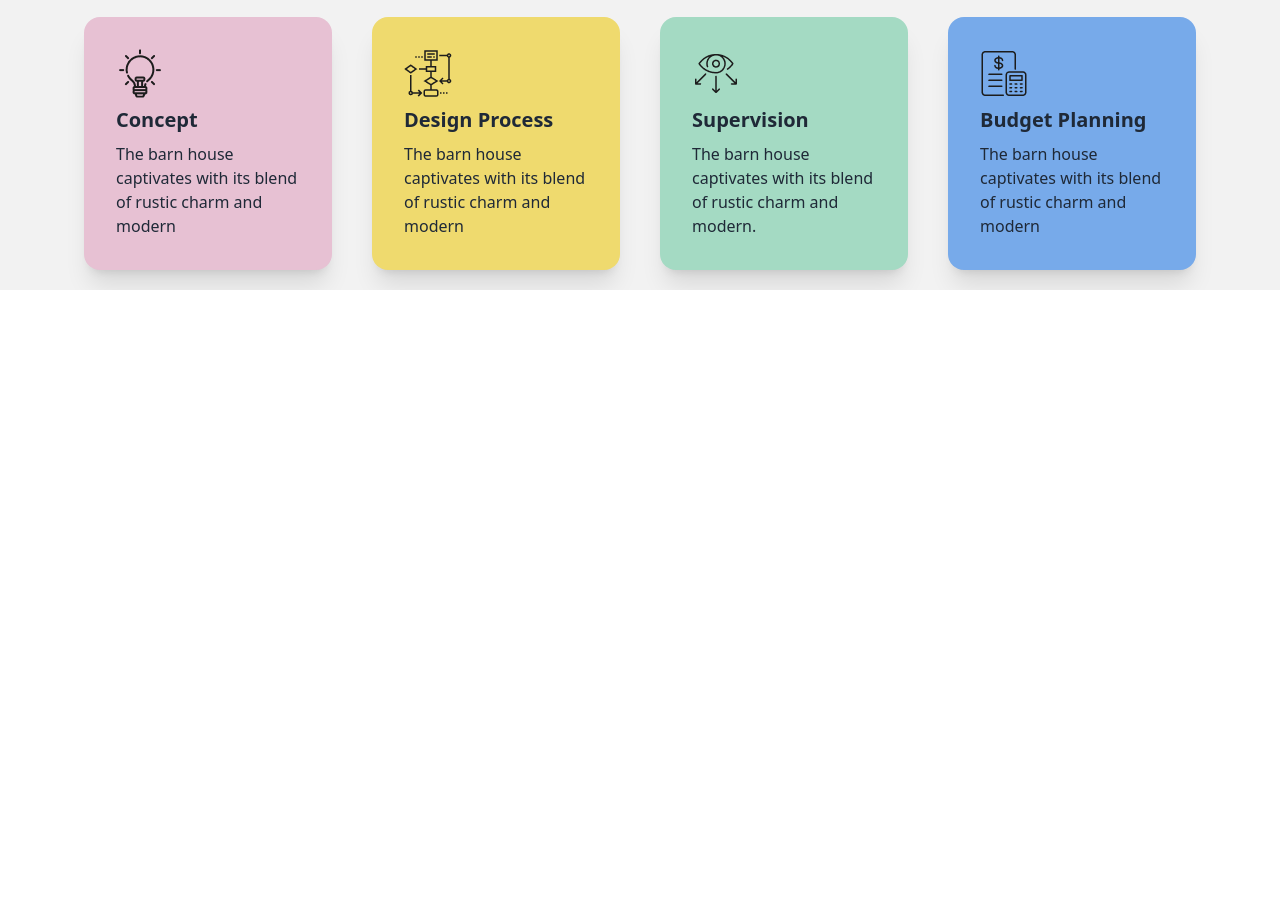
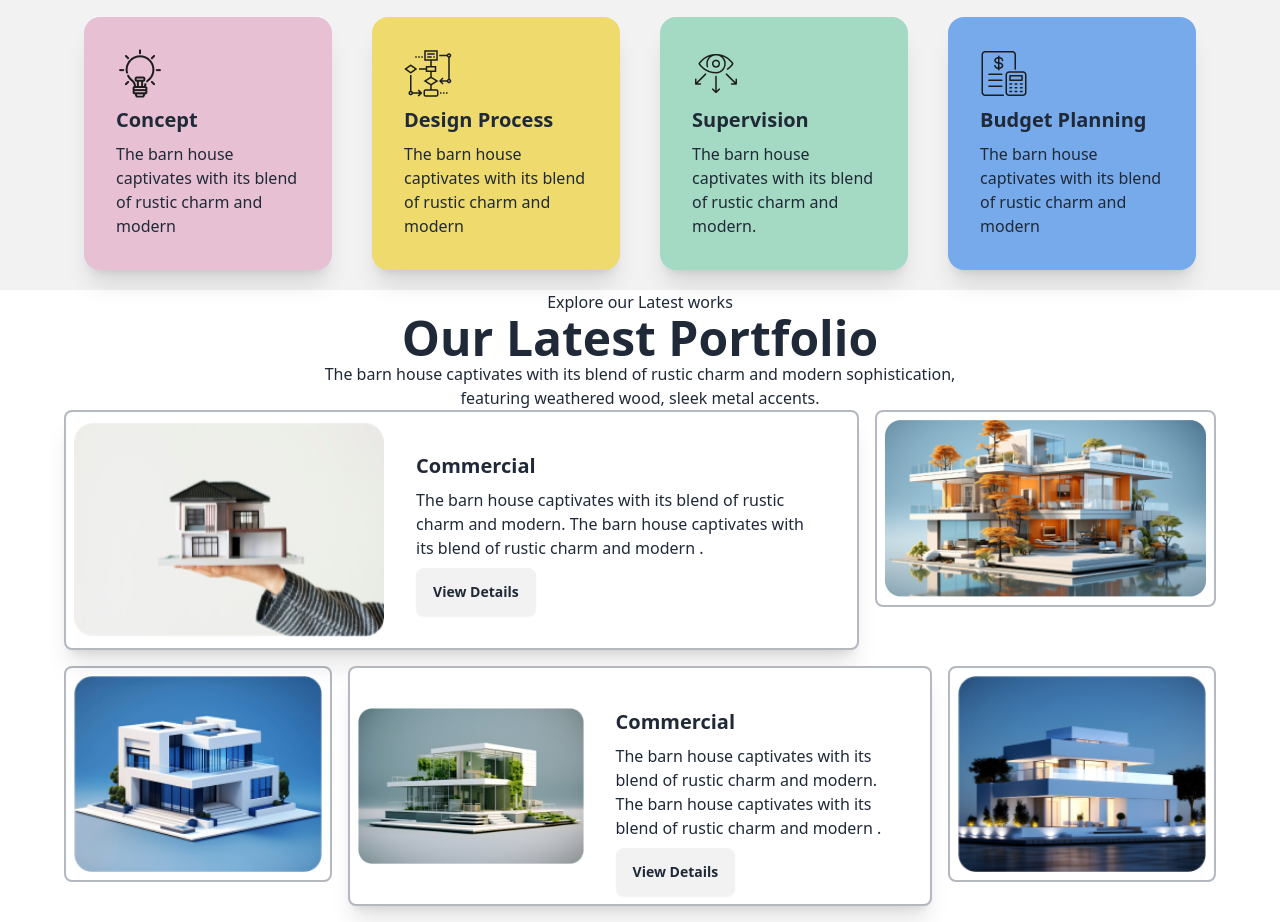
Before and after one commit to tanvir0106/Rinterio, a plain HTML site: page index.html in a window 1280 px wide. Shown: the part 1915-2837 px from the top of the page. Before the commit the page ends 2205 px from the top, so only its background shows below. Drawn offline with nearby package versions, Linux system fonts and the light colour scheme.

Commit message:
Our Latest Portfolio added

```diff
--- a/index.html
+++ b/index.html
@@ -177,19 +177,20 @@ liveable spaces -->
             </div>
             <div class=" flex justify-center">
                 <div class=" w-[90%]">
-                    <div  class=" text-center">
-                    <button>
-                        How We Works
-                    </button></div>
+                    <div class=" text-center">
+                        <button>
+                            How We Works
+                        </button>
+                    </div>
                     <div>
                         <h1 class="text-5xl text-center font-bold">
                             Our Works Process
                         </h1>
                         <div class="flex justify-center ">
-                             <p  class=" text-center w-1/2">
-                            The barn house captivates with its blend of rustic charm and modern sophistication,
-                            featuring weathered wood, sleek metal accents.
-                        </p>
+                            <p class=" text-center w-1/2">
+                                The barn house captivates with its blend of rustic charm and modern sophistication,
+                                featuring weathered wood, sleek metal accents.
+                            </p>
                         </div>
 
                         <!-- card -->
@@ -243,9 +244,89 @@ liveable spaces -->
 
         </section>
 
+        <!-- leatest portfollio -->
+        <section>
+            <div>
+                <div class="flex justify-center">
+                    <button>
+                        Explore our Latest works
+                    </button>
+                </div>
+                <h1 class="text-5xl font-bold text-center">
+                    Our Latest Portfolio
+                </h1>
+                <div class="flex justify-center">
+                    <p class="w-1/2 text-center">
+                        The barn house captivates with its blend of rustic charm and modern sophistication,
+                        featuring weathered wood, sleek metal accents.
+                    </p>
+                </div>
 
-        <section>
+                <div class="flex justify-center">
+                    <div class="w-[90%]">
 
+
+                        <div class=" flex  ">
+                            <div
+                                class="card mr-4 h-60 card-side w-[70%] bg-base-100 shadow-xl border-solid border-2 rounded-lg  p-2 border-gray-500 border-opacity-50">
+                                <figure class="w-[40%]">
+                                    <img class="w-full" src="assets/img1.png" alt="Movie" />
+                                </figure>
+                                <div class="card-body w-[50%] ">
+                                    <h2 class="card-title">Commercial</h2>
+                                    <p>The barn house captivates with its blend of rustic charm
+                                        and modern. The barn house captivates with its blend of
+                                        rustic charm and modern .</p>
+                                    <div class="card-actions justify-start">
+                                        <button class="btn ">View Details</button>
+                                    </div>
+                                </div>
+                            </div>
+
+                            <div class=" h-60  w-[30%]  ">
+
+
+                                <img class="border-solid border-2 w-full rounded-lg  p-2 border-gray-500 border-opacity-50 "
+                                    src="assets/img2.png" alt="Shoes" />
+
+                            </div>
+                        </div>
+                        <div class="flex my-4">
+                            <div class=" h-60 mr-4  w-[30%]  ">
+
+
+                                <img class="border-solid border-2 w-full rounded-lg  p-2 border-gray-500 border-opacity-50 "
+                                    src="assets/img3.png" alt="Shoes" />
+
+                            </div>
+                            <div
+                                class="card mr-4 h-60 card-side w-[65%] bg-base-100 shadow-xl border-solid border-2 rounded-lg  p-2 border-gray-500 border-opacity-50">
+                                <figure class="w-[40%]">
+                                    <img class="w-full" src="assets/img4.png" alt="Movie" />
+                                </figure>
+                                <div class="card-body w-[50%] ">
+                                    <h2 class="card-title">Commercial</h2>
+                                    <p>The barn house captivates with its blend of rustic charm
+                                        and modern. The barn house captivates with its blend of
+                                        rustic charm and modern .</p>
+                                    <div class="card-actions justify-start">
+                                        <button class="btn ">View Details</button>
+                                    </div>
+                                </div>
+                            </div>
+                            <div class=" h-60  w-[30%]  ">
+
+
+                                <img class="border-solid border-2 w-full rounded-lg  p-2 border-gray-500 border-opacity-50 "
+                                    src="assets/img5.png" alt="Shoes" />
+
+                            </div>
+                        </div>
+
+                    </div>
+                </div>
+
+            </div>
         </section>
 
     </main>
```
